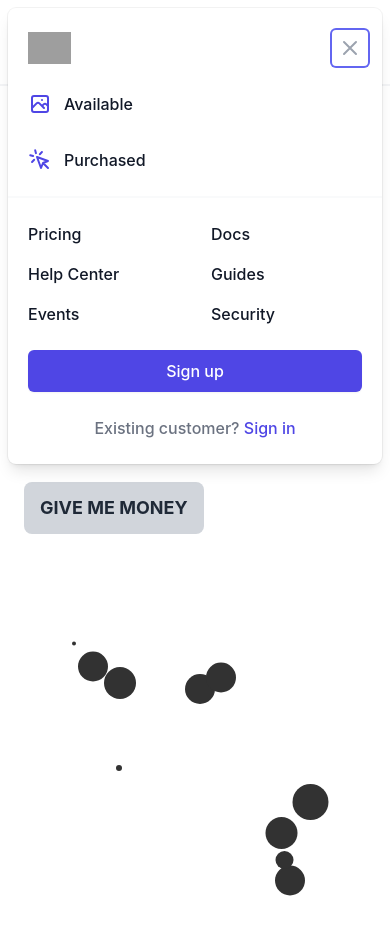
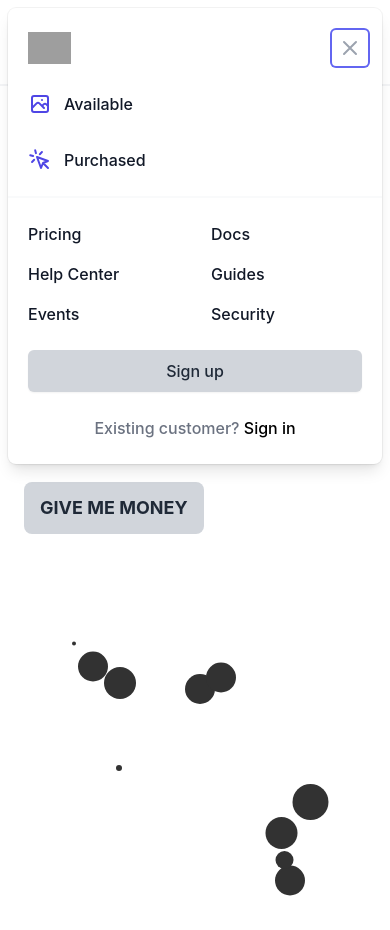
Before and after one commit to bludot/exquisitedot, a Next.js app: page / in a window 390 px wide. Both pictures are taken after a click on the button "Open menu". Built offline with nearby package versions, Linux system fonts and the light colour scheme; grey boxes are pictures that could not be loaded.

Commit message:
black and white additions

```diff
--- a/components/header/index.jsx
+++ b/components/header/index.jsx
@@ -409,13 +409,13 @@ export default function Example() {
                             <div>
                                 <a
                                     href="#"
-                                    className="w-full flex items-center justify-center px-4 py-2 border border-transparent rounded-md shadow-sm text-base font-medium text-white bg-indigo-600 hover:bg-indigo-700"
+                                    className="w-full flex items-center justify-center px-4 py-2 border border-transparent rounded-md shadow-sm text-base font-medium text-gray-800 bg-gray-300 hover:bg-gray-400"
                                 >
                                     Sign up
                                 </a>
                                 <p className="mt-6 text-center text-base font-medium text-gray-500">
                                     Existing customer?{" "}
-                                    <a href="#" className="text-indigo-600 hover:text-indigo-500">
+                                    <a href="#" className="text-black hover:text-black-800">
                                         Sign in
                                     </a>
                                 </p>
```
